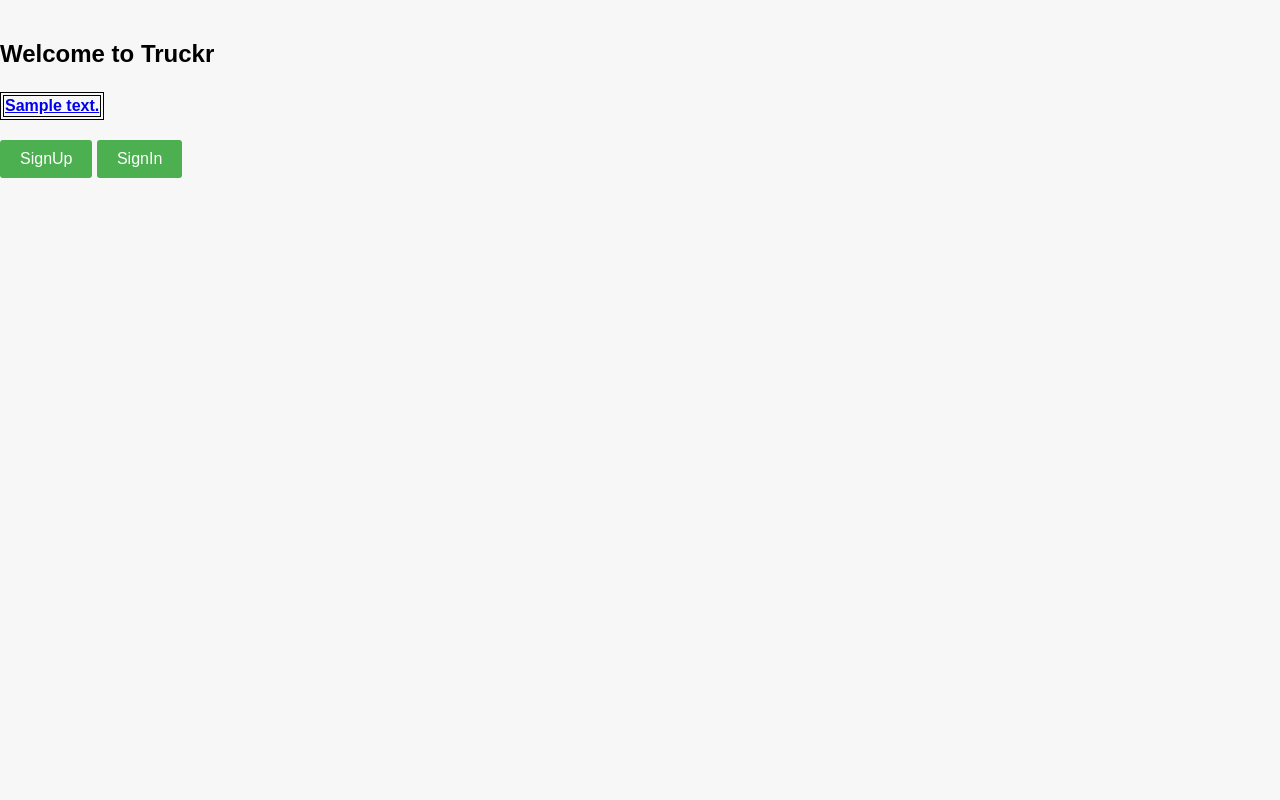
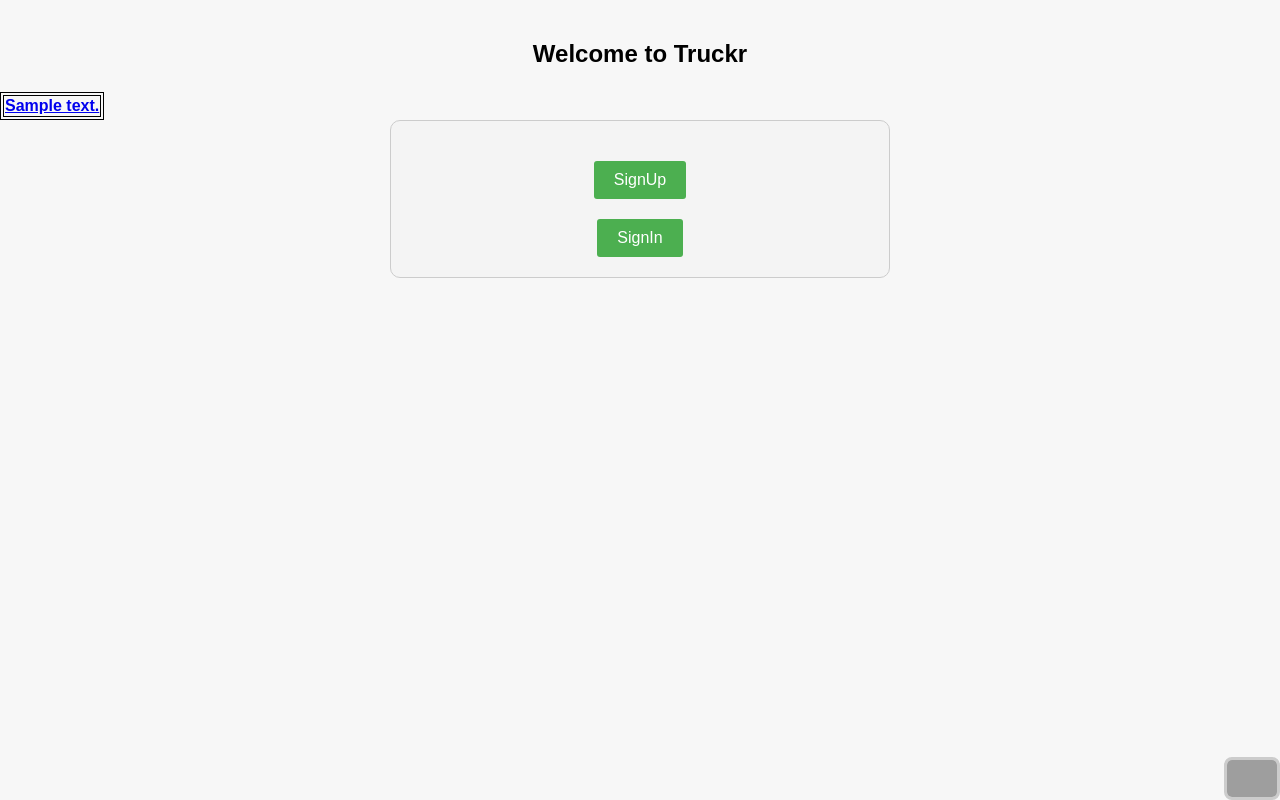
Before and after one commit to StephenP-AL/CS499-group-7, a Django app: template src/seven/truckr/templates/truckr/index.html in a window 1280 px wide. Run offline with Django 3.2, Linux system fonts and the light colour scheme; the template is opened without the code that fills it: most values are stand-ins (such as "Sample title", 1, 10 or a date in 2020); lists and menus that the app fills with data are empty; grey boxes are pictures that could not be loaded.

Commit message:
index and images
changed image names and index.html file

```diff
--- a/src/seven/truckr/templates/truckr/index.html
+++ b/src/seven/truckr/templates/truckr/index.html
@@ -10,7 +10,7 @@
     <meta name="description" content="">
     <meta name="viewport" content="width=device-width, initial-scale=1">
     <link rel="stylesheet" type="text/css" href="{% static 'css/style.css'%}">
-    <link rel="icon" type="png" href={% static 'image/TruckrLogo.png'%}>
+    <link rel="icon" type="png" href="{% static 'image/TruckrIcon.png'%}">
   </head>
   <body>
 
@@ -26,9 +26,9 @@
     </div>
     {% endfor %}
 
-    <h3>Welcome to Truckr</h3>
+    <h3 style="text-align: center;">Welcome to Truckr</h3>
 
-
+    <img src="{% static 'img/TruckrLogo.png' %}" alt="Truckr Logo">
 
 {% if nav %}
 <table>
@@ -41,9 +41,11 @@
 {% endif %}
     <!--Prints the users name in welcome mssg-->
     {% if user.is_authenticated %}
-    <h3>Hello {{ fname }}</h3>
-    <h4>You're successfully logged in</h4>
+    <h3 style="text-align: center;">Hello {{ fname }}</h3>
+    <h4 style="text-align: center;">You're successfully logged in</h4>
     <button type="submit"><a href="/signout"> SignOut</a></button>
+
+    <!-- We add this somewhere else?-->
     <button type="submit"><a href="/purchaseOrders"> Purchase Orders</a></button>
     <button type="submit"><a href="/employees"> Employees</a></button>
 
@@ -51,8 +53,10 @@
 
     <!--If not authenticated, give option to signup/in-->
     {% else %}
-    <button type="submit"> <a href="/signup"> SignUp</a></button>
-    <button type="submit"><a href="/signin"> SignIn</a></button>
+    <div class="button-container">
+      <button type="submit"> <a href="/signup"> SignUp</a></button>
+      <button type="submit"><a href="/signin"> SignIn</a></button>
+    </div>
     {% endif %}
 
 
```
Also changed, not shown: src/seven/static/image/TruckrIcon.png (added), src/seven/static/image/TruckrLogo.png.
